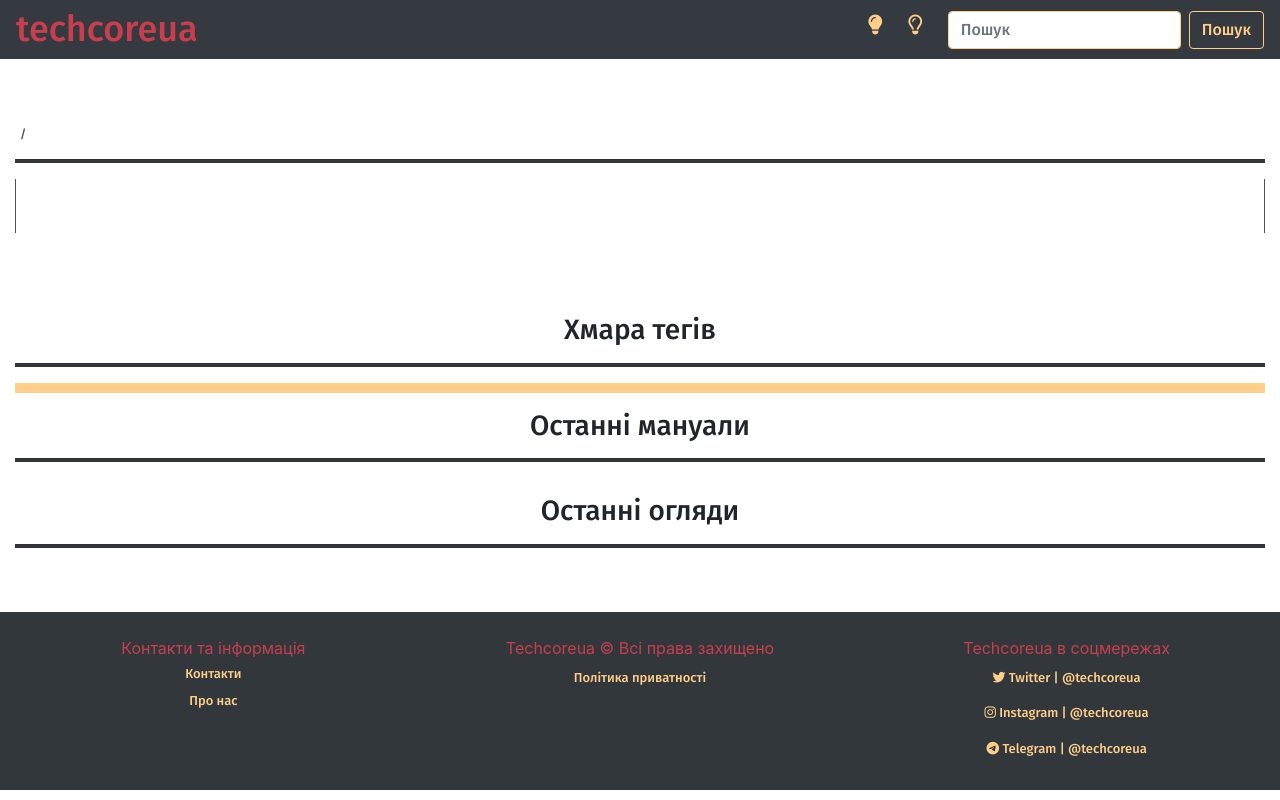
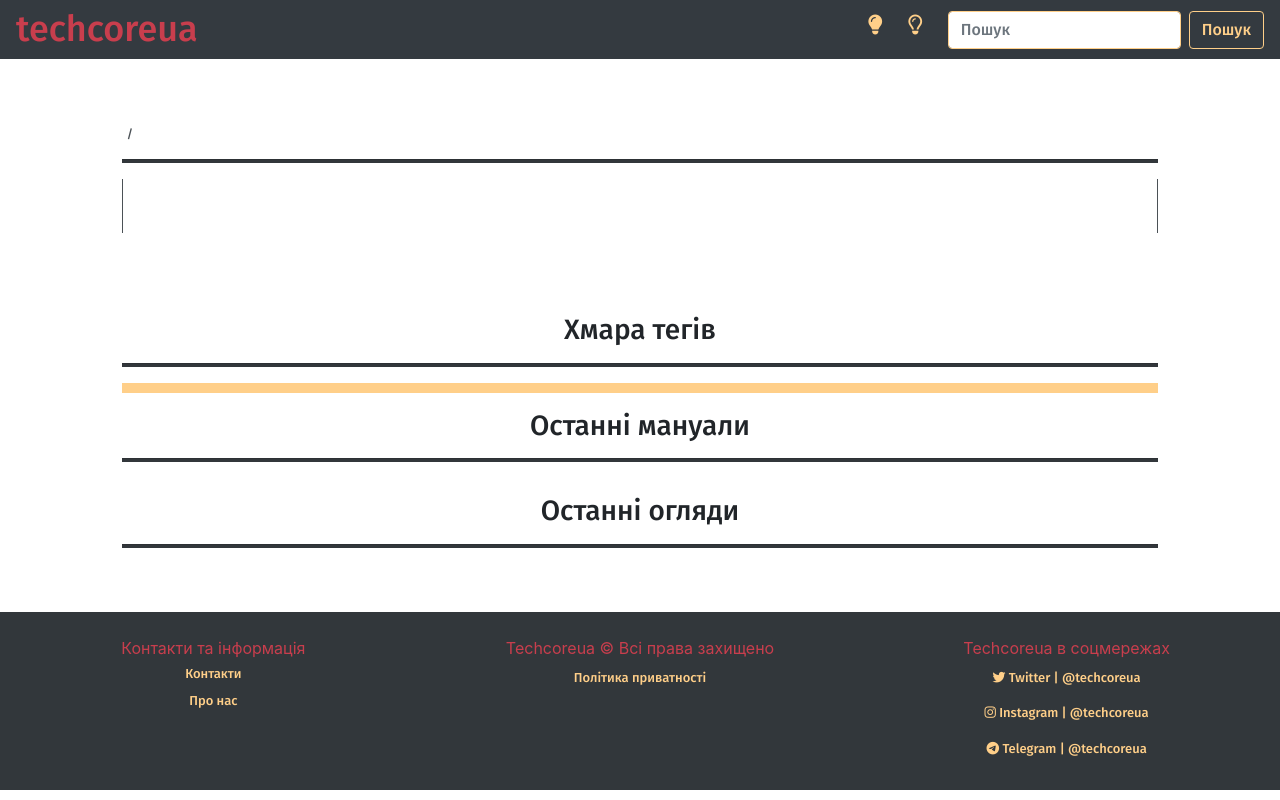
Before and after one commit to olksndrdevhub/django_techcoreua, a Django app: template templates/post-page.html in a window 1280 px wide. Run offline with Django 3.2, Linux system fonts and the light colour scheme; the template is opened without the code that fills it, so the values that code supplies are empty; some libraries are stand-ins or nearby versions.

Commit message:
change post page container width

```diff
--- a/templates/post-page.html
+++ b/templates/post-page.html
@@ -15,7 +15,7 @@
 {% endblock meta_tags %}
 
 {% block content %}
-<div class="post-page-container col-12 mt-5 pt-5">
+<div class="post-page-container col-10 offset-md-1 mt-5 pt-5">
     <div class="post-container">
         <img src="{{post.main_image.url}}" alt="" class="img-fluid">
         <p class="autor-date-area">{{post.author.first_name}} {{post.author.last_name}} / {{post.creating_date}}</p>
```
